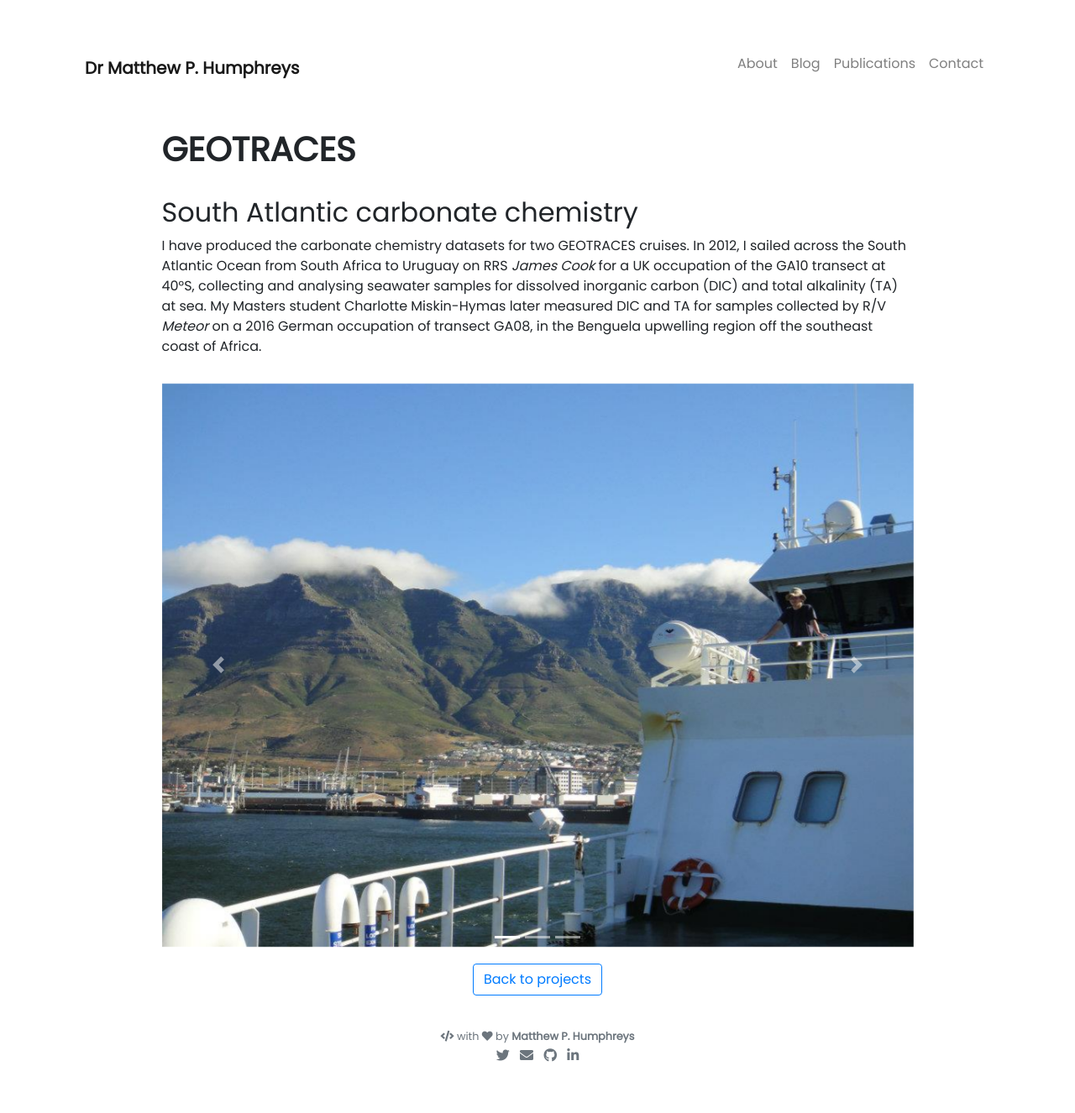
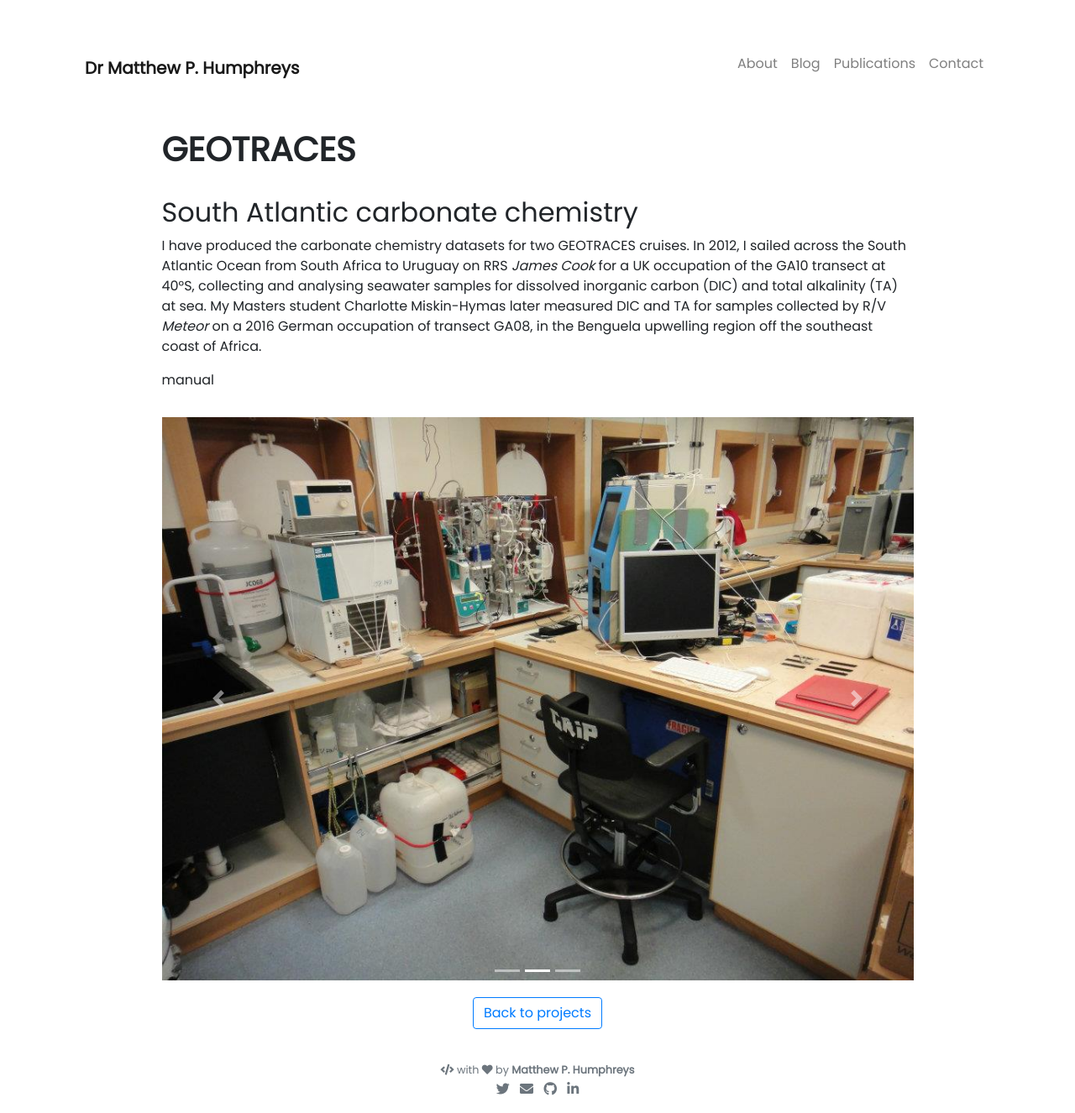
Before and after one commit to mvdh7/mvdh7.github.io, a Jekyll site: the page built from _projects/500-geotraces.md, in a window 1280 px wide. Shown: the whole page at 84% size. Built offline with Jekyll 4.4.1, drawn with Linux system fonts in a browser that asks for light colours; nearby versions of some CDN libraries; comment, search, counter and statistics services are not loaded; before the commit the page ends 1286 px from its top, so only the background shows below that.

Commit message:
try manual carousel

```diff
--- a/_projects/500-geotraces.md
+++ b/_projects/500-geotraces.md
@@ -12,6 +12,7 @@ permalink: /projects/geotraces/
 
 I have produced the carbonate chemistry datasets for two GEOTRACES cruises. In 2012, I sailed across the South Atlantic Ocean from South Africa to Uruguay on RRS *James Cook* for a UK occupation of the GA10 transect at 40°S, collecting and analysing seawater samples for dissolved inorganic carbon (DIC) and total alkalinity (TA) at sea. My Masters student Charlotte Miskin-Hymas later measured DIC and TA for samples collected by R/V *Meteor* on a 2016 German occupation of transect GA08, in the Benguela upwelling region off the southeast coast of Africa.
 
+<!--
 {%- capture carousel_images -%}
 /images/geotraces/ga10table.jpg
 /images/geotraces/ga10lab.jpg
@@ -19,6 +20,36 @@ I have produced the carbonate chemistry datasets for two GEOTRACES cruises. In 2
 {%- endcapture -%}
 
 {% include carousel.html %}
+-->
+
+manual
+
+<div id="carouselExampleIndicators" class="carousel slide" data-ride="carousel">
+  <ol class="carousel-indicators">
+    <li data-target="#carouselExampleIndicators" data-slide-to="0" class="active"></li>
+    <li data-target="#carouselExampleIndicators" data-slide-to="1"></li>
+    <li data-target="#carouselExampleIndicators" data-slide-to="2"></li>
+  </ol>
+  <div class="carousel-inner">
+    <div class="carousel-item active">
+      <img class="d-block w-100" src="/images/geotraces/ga10table.jpg" alt="First slide">
+    </div>
+    <div class="carousel-item">
+      <img class="d-block w-100" src="/images/geotraces/ga10lab.jpg" alt="Second slide">
+    </div>
+    <div class="carousel-item">
+      <img class="d-block w-100" src="/images/geotraces/ga10gough.jpg" alt="Third slide">
+    </div>
+  </div>
+  <a class="carousel-control-prev" href="#carouselExampleIndicators" role="button" data-slide="prev">
+    <span class="carousel-control-prev-icon" aria-hidden="true"></span>
+    <span class="sr-only">Previous</span>
+  </a>
+  <a class="carousel-control-next" href="#carouselExampleIndicators" role="button" data-slide="next">
+    <span class="carousel-control-next-icon" aria-hidden="true"></span>
+    <span class="sr-only">Next</span>
+  </a>
+</div>
 
 <p class="text-center">
 {% include button.html link="/projects" text="Back to projects" %}
```
Also changed, not shown: _projects/600-ukoa.md (added, +7 -0 lines).
